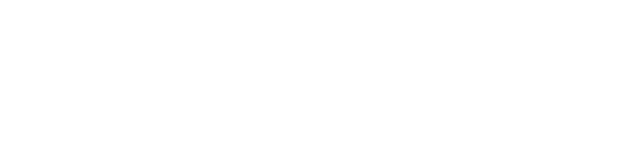
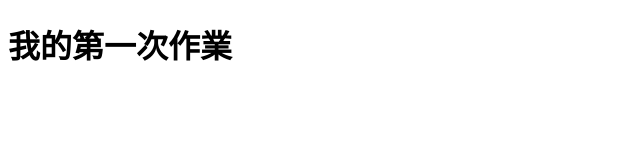
Before and after one commit to qw25302983/2024-3-1, a plain HTML site: page index.html in a window 1280 px wide. Shown: the whole page, without its empty margins (0-640 px from the left). Drawn offline with Linux system fonts and the light colour scheme.

Commit message:
加入H1標籤

```diff
--- a/index.html
+++ b/index.html
@@ -6,6 +6,6 @@
     <title>Document</title>
 </head>
 <body>
-
+    <h1>我的第一次作業</h1>
 </body>
 </html>
```
